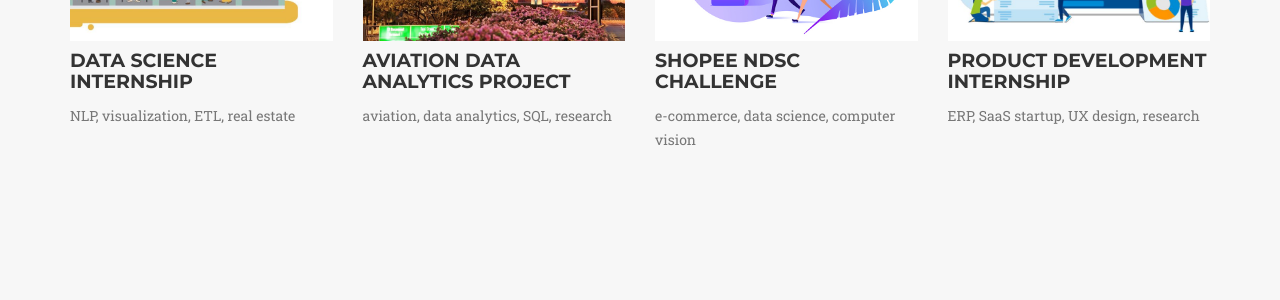
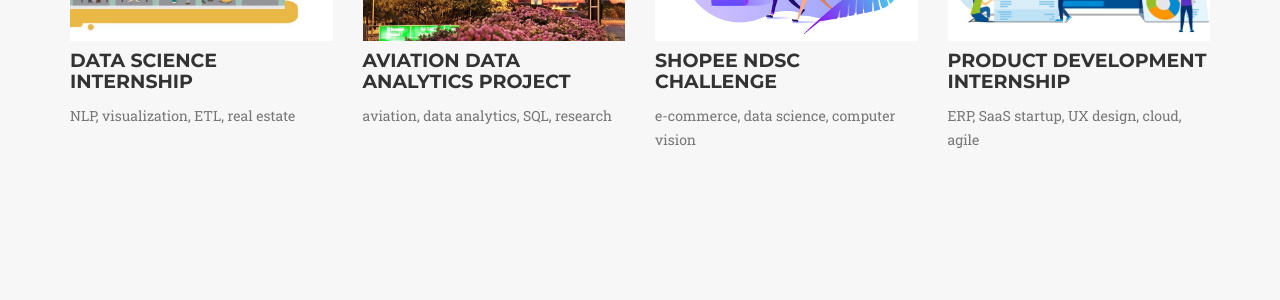
Before and after one commit to yingjiebyron/byron.GitHub.io, a Jekyll site: the page built from _posts/2014-08-26-project-12.markdown, in a window 1280 px wide and 900 px high, scrolled down 2430 px. Shown: the part 154-454 px from the top of the window. Built offline with Jekyll 4.4.1, drawn with Linux system fonts in a browser that asks for light colours; some web fonts are replaced.

```diff
--- a/_posts/2014-08-26-project-12.markdown
+++ b/_posts/2014-08-26-project-12.markdown
@@ -1,6 +1,6 @@
 ---
 title: Product Development Internship
-subtitle: ERP, SaaS startup, UX design, research
+subtitle: ERP, SaaS startup, UX design, cloud, agile
 layout: default
 modal-id: 12
 date: May 2018 - Aug 2018
@@ -9,7 +9,7 @@
 alt: image-alt
 project-date: May 2018 - Aug 2018
 client: BizGo
-category: ERP, SaaS startup, UX design, research, Cloud-operation
+category: ERP, SaaS startup, UX design, research, Cloud-operation, agile
 problem_statement:
     <p align="left">
         Bizgo is a SaaS startup company that provides industry focused solutions for Micro SMEs in China, SEA, and India, leveraging cloud-based infrastructure. My internship at Bizgo mainly engaged in helping the team to coordinate and propose UI/UX improvement for the core ERP system for product development and iterative feature improvement.</p>
```
Also changed, not shown: img/about/6.jpg.
